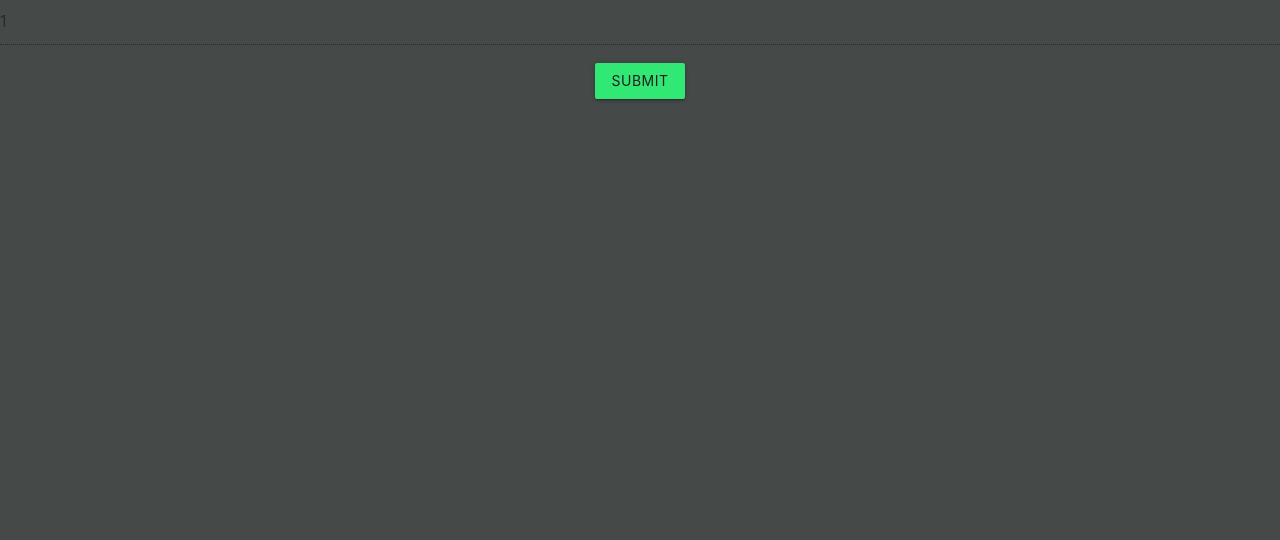
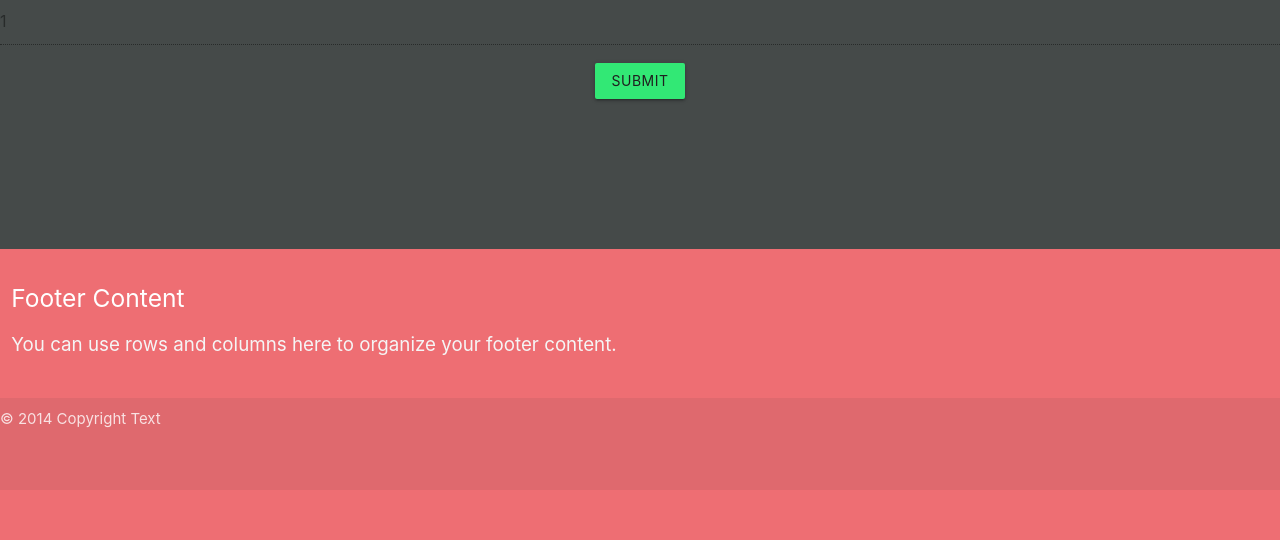
Before and after one commit to abz2489/scrum-sisters, a Flask app: page /add_team/1 in a window 1280 px wide. Shown: the part 1034-1574 px from the top of the page. Before the commit the page ends 1135 px from the top, so only its background shows below. Run offline with Flask 2, Linux system fonts and the light colour scheme; a user stored in the database is signed in; tables that the repository leaves empty hold one stand-in row (values such as "Sample post"); some libraries are stand-ins or nearby versions.

```diff
--- a/scrumsisters/templates/base.html
+++ b/scrumsisters/templates/base.html
@@ -4,6 +4,9 @@
 <head>
   <meta charset="UTF-8">
   <meta name="viewport" content="width=device-width, initial-scale=1.0">
+  <link rel="preconnect" href="https://fonts.googleapis.com">
+  <link rel="preconnect" href="https://fonts.gstatic.com" crossorigin>
+<link href="https://fonts.googleapis.com/css2?family=Karla&family=Merriweather+Sans&display=swap" rel="stylesheet">
   <link rel="stylesheet"
     href="https://fonts.googleapis.com/css2?family=Material+Symbols+Outlined:opsz,wght,FILL,GRAD@20..48,100..700,0..1,-50..200" />
   <link rel="stylesheet" href="https://cdnjs.cloudflare.com/ajax/libs/materialize/1.0.0/css/materialize.min.css">
@@ -60,6 +63,22 @@
   </div>
   {% block content %}
     {% endblock %}
+    <footer class="page-footer">
+      <div class="container">
+        <div class="row">
+          <div class="col l6 s12">
+            <h5 class="white-text">Footer Content</h5>
+            <p class="grey-text text-lighten-4">You can use rows and columns here to organize your footer content.</p>
+          </div>
+          <div class="col l4 offset-l2 s12">
+        </div>
+      </div>
+      <div class="footer-copyright">
+        <div class="container">
+        © 2014 Copyright Text
+        </div>
+      </div>
+    </footer>
   <script src="https://code.jquery.com/jquery-3.7.1.js" integrity="sha256-eKhayi8LEQwp4NKxN+CfCh+3qOVUtJn3QNZ0TciWLP4="
     crossorigin="anonymous"></script>
   <script src="https://kit.fontawesome.com/133d2b6a17.js" crossorigin="anonymous"></script>
```
